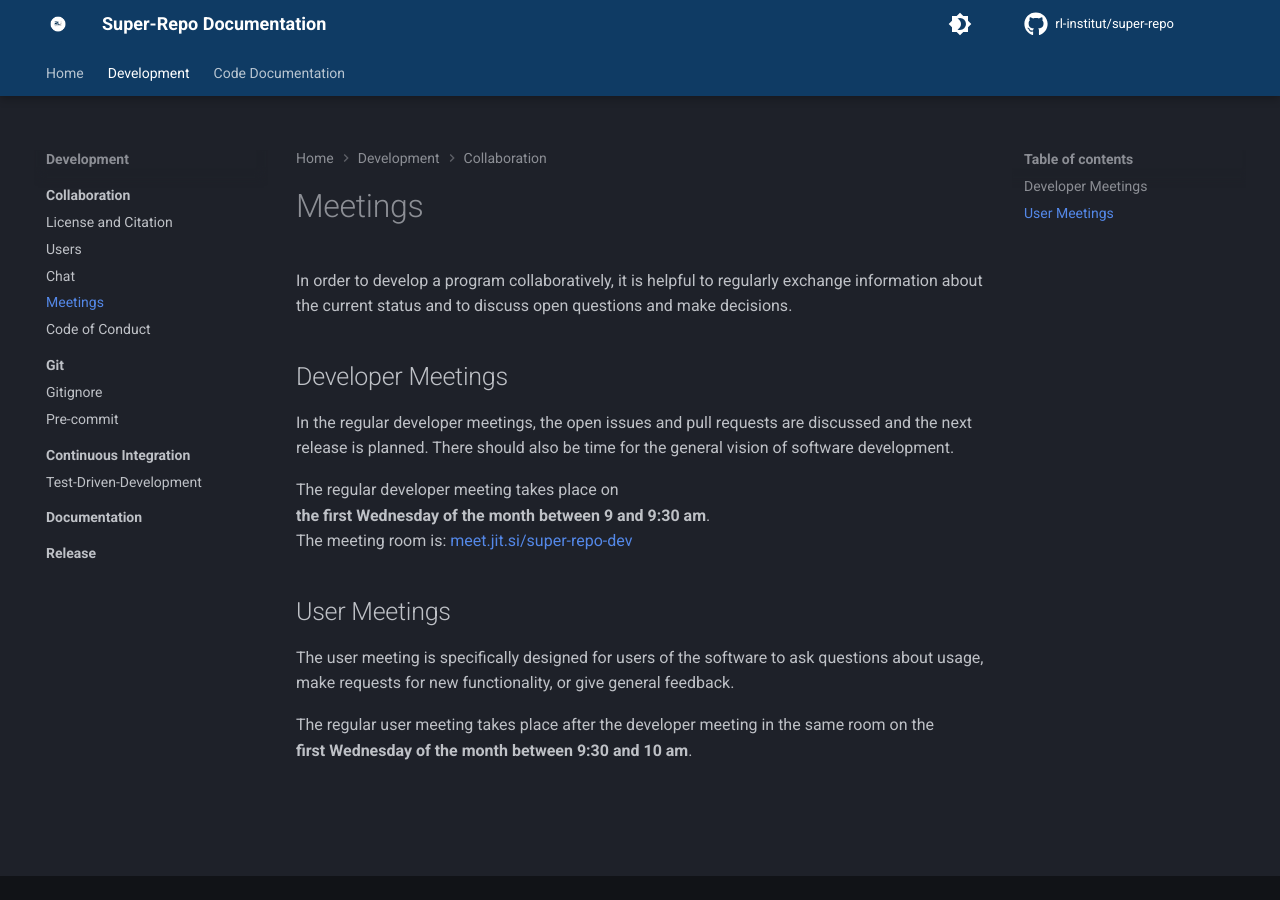
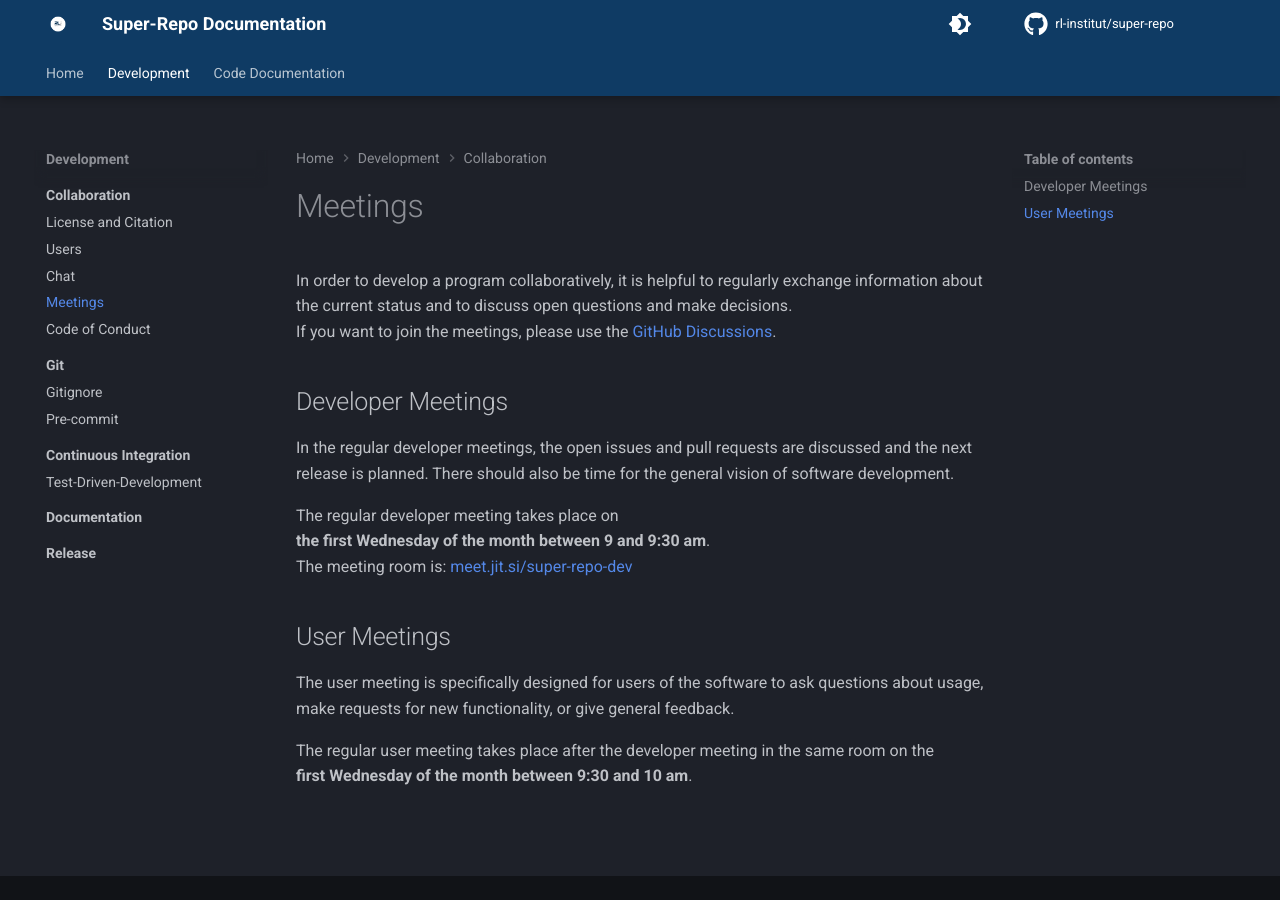
Before and after one commit to rl-institut/super-repo, an MkDocs documentation site: the page built from docs/development/collaboration/meeting.md, in a window 1280 px wide. Built offline with MkDocs 1.6.1 and Material for MkDocs 9.7.7, drawn with Linux system fonts in a browser that asks for light colours; comment, search, counter and statistics services are not loaded; the version menu is left out.

Commit message:
Update docu for meetings #1

```diff
--- a/docs/development/collaboration/meeting.md
+++ b/docs/development/collaboration/meeting.md
@@ -2,7 +2,9 @@
 
 In order to develop a program collaboratively, it is helpful to regularly
 exchange information about the current status and to discuss open questions
-and make decisions.
+and make decisions. <br>
+If you want to join the meetings, please use the
+[GitHub Discussions](https://github.com/rl-institut/super-repo/discussions).
 
 ## Developer Meetings
 
```
